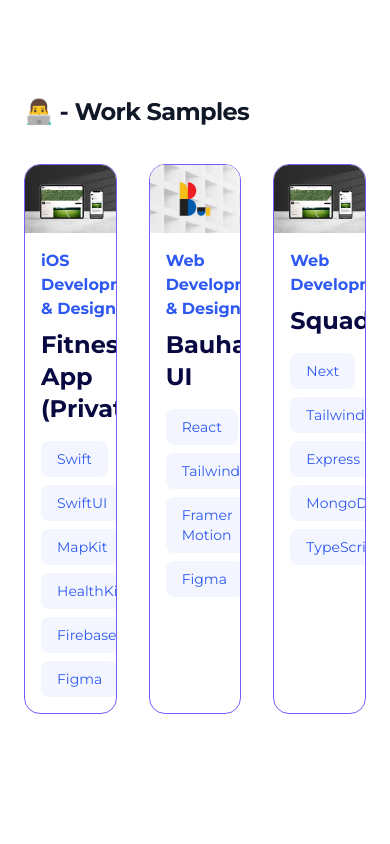
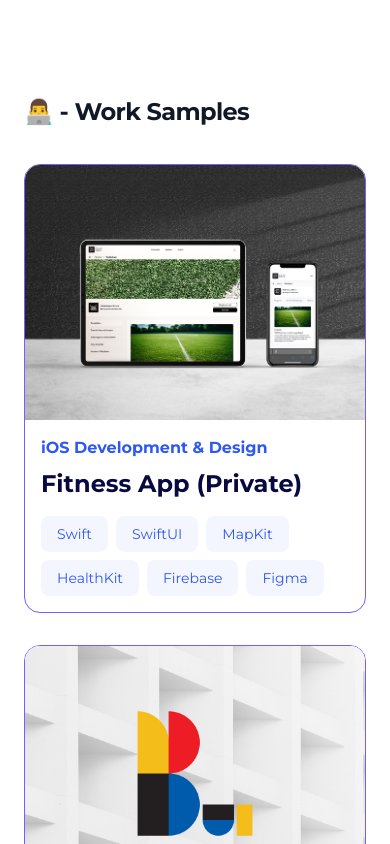
Before and after one commit to fabian-hanso/fabian-hanso-cv, a Next.js app: page / in a window 390 px wide. Shown: the part 4920-5764 px from the top of the page. Built offline with nearby package versions, Linux system fonts and the light colour scheme.

Commit message:
responsive work tiles

```diff
--- a/components/Arbeitsproben/Arbeitsproben.jsx
+++ b/components/Arbeitsproben/Arbeitsproben.jsx
@@ -64,7 +64,7 @@
         <h2 className="text-2xl font-bold leading-10 tracking-tight text-gray-900">
           👨‍💻 - Work Samples
         </h2>
-        <div className="pt-8 grid grid-cols-3 gap-8">
+        <div className="pt-8 grid grid-cols-1 md:grid-cols-2 lg:grid-cols-3 gap-8">
           {workSamples.map((schule) => (
             <Arbeitsprobe key={schule.headline} job={schule} />
           ))}
```
